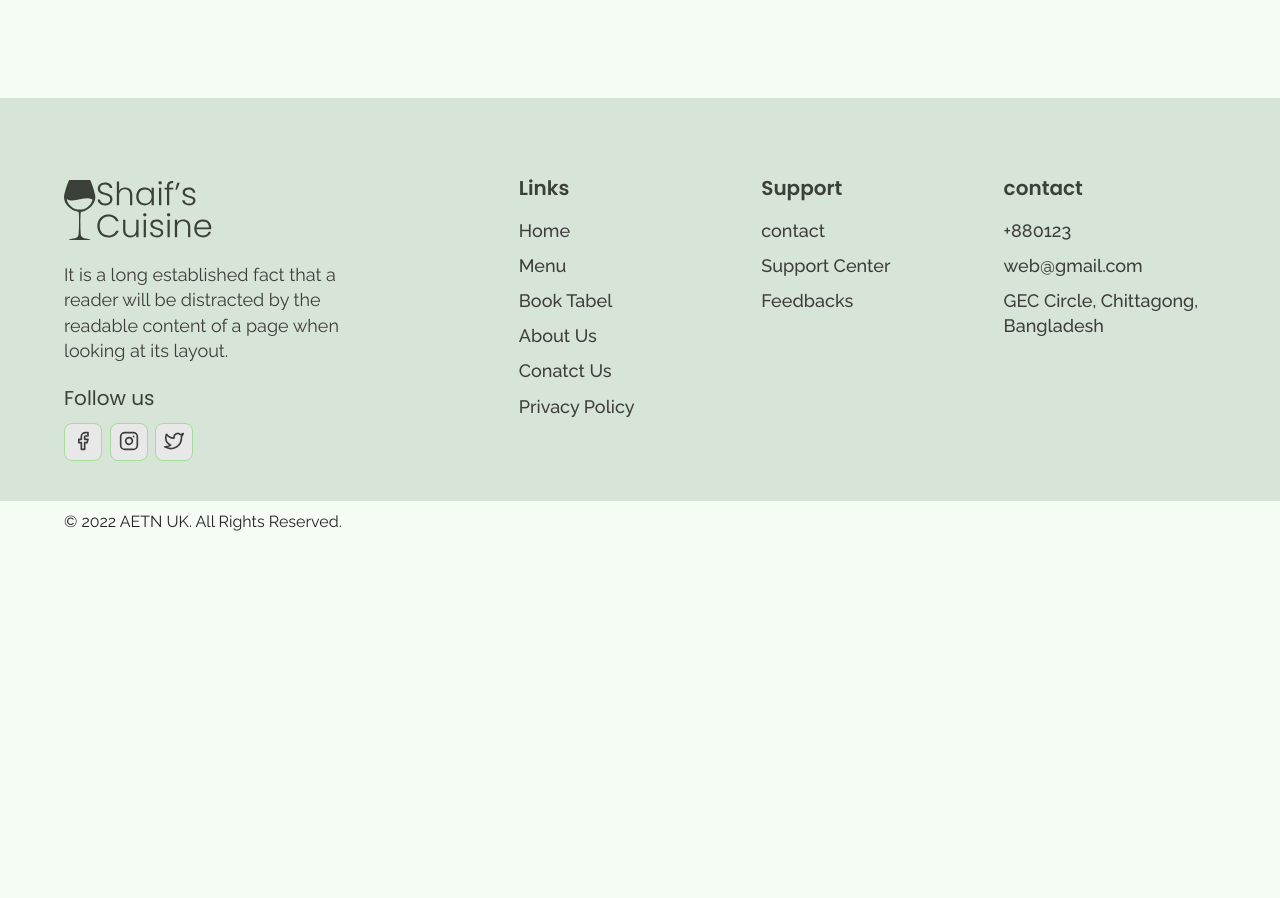
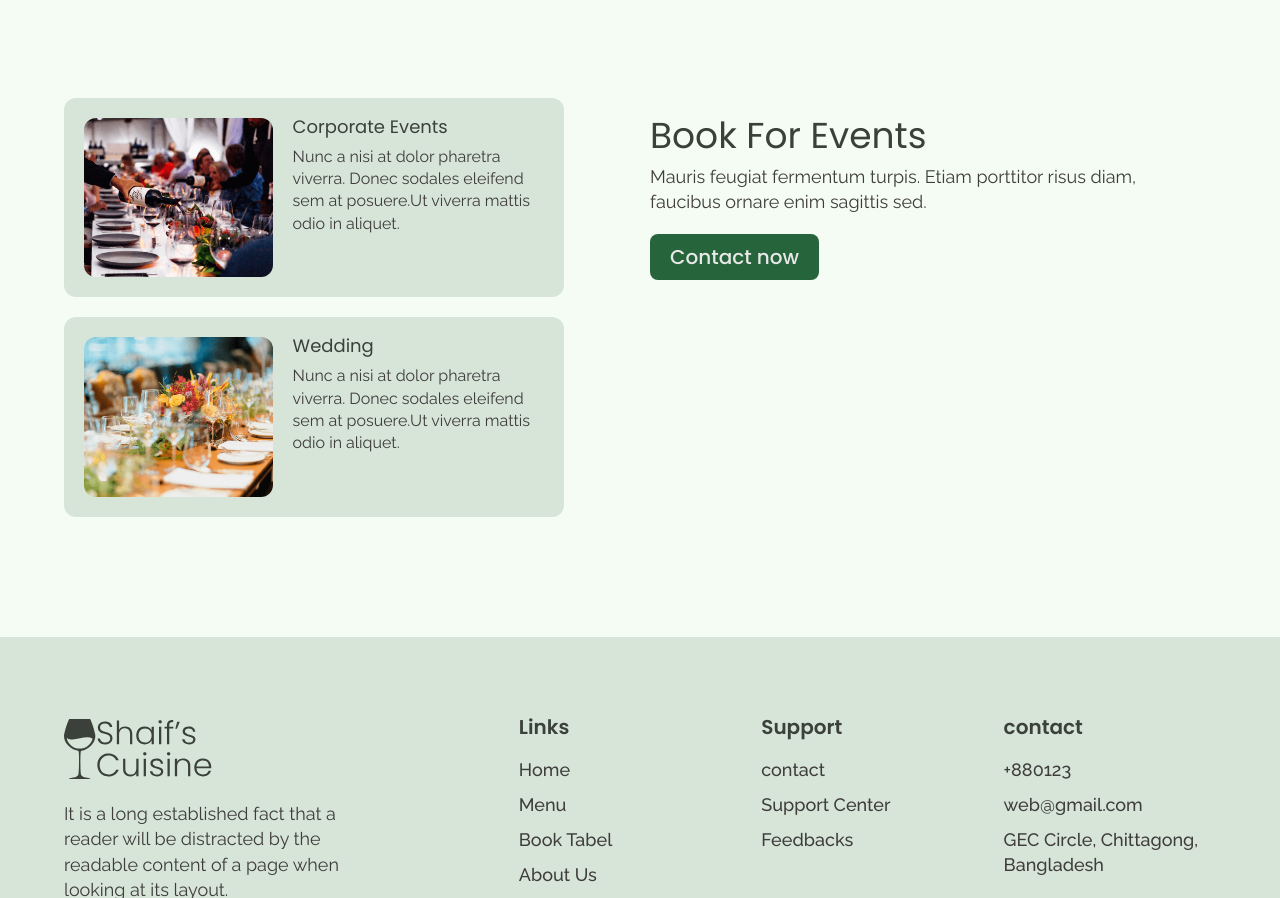
Before and after one commit to yegiii/RestaurantWebsite, a website: page index.html in a window 1280 px wide. Shown: the part 3568-4466 px from the top of the page. Before the commit the page ends 4111 px from the top, so only its background shows below. Drawn offline with nearby package versions, Linux system fonts and the light colour scheme.

Commit message:
events info section added

```diff
--- a/home.css
+++ b/home.css
@@ -310,3 +310,84 @@
     max-width: 100px;
   }
 }
+
+/* events info styles */
+#eventsInfo {
+  padding-top: 0;
+}
+.eventsInfo__wrapper {
+  display: flex;
+  flex-direction: column;
+}
+
+.eventsInfo__item {
+  display: flex;
+  gap: 1rem;
+  padding: 1rem;
+  background-color: var(--lightGreen-1);
+  margin-bottom: 1.5rem;
+  border-radius: 12px;
+}
+.eventsInfo__item__img {
+  border-radius: 12px;
+  overflow: hidden;
+  flex: 3;
+}
+.eventsInfo__item__img img {
+  object-fit: cover;
+}
+.eventsInfo__item__info {
+  flex: 4;
+}
+.eventsInfo__item__title {
+  font-size: 1.4rem;
+  margin-bottom: 1rem;
+  color: var(--black-1);
+}
+.eventsInfo__item__text {
+  font-size: 1.4rem;
+  color: var(--black-2);
+}
+.eventsInfo__right {
+  margin-top: 2rem;
+}
+.eventsInfo__title {
+  font-size: 1.8rem;
+  color: var(--black-1);
+  margin-bottom: 1rem;
+}
+.eventsInfo__text {
+  color: var(--black-2);
+  font-size: 1.4rem;
+  margin-bottom: 1rem;
+}
+@media (min-width: 768px) {
+  .eventsInfo__wrapper {
+    flex-direction: row;
+    gap: 2rem;
+  }
+  .eventsInfo__right,
+  .eventsInfo__left {
+    flex: 1;
+  }
+  .eventsInfo__item {
+    padding: 2rem;
+    gap: 2rem;
+    max-width: 500px;
+    margin-bottom: 2rem;
+  }
+  .eventsInfo__item__title {
+    font-size: 1.8rem;
+  }
+  .eventsInfo__item__text {
+    font-size: 1.6rem;
+  }
+  .eventsInfo__title {
+    font-size: 3.6rem;
+  }
+  .eventsInfo__text {
+    max-width: 500px;
+    font-size: 1.8rem;
+    margin-bottom: 2rem;
+  }
+}
--- a/index.html
+++ b/index.html
@@ -283,6 +283,48 @@
     </section>
     <!--* End Events media section -->
 
+    <!--* Events info section  -->
+    <section id="eventsInfo" data-aos="fade-up">
+      <div class="container">
+        <div class="eventsInfo__wrapper">
+          <div class="eventsInfo__left">
+            <div class="eventsInfo__item">
+              <div class="eventsInfo__item__img">
+                <img src="./images/event-corporate.png" alt="" />
+              </div>
+              <div class="eventsInfo__item__info">
+                <h2 class="eventsInfo__item__title">Corporate Events</h2>
+                <p class="eventsInfo__item__text">
+                  Nunc a nisi at dolor pharetra viverra. Donec sodales eleifend
+                  sem at posuere.Ut viverra mattis odio in aliquet.
+                </p>
+              </div>
+            </div>
+            <div class="eventsInfo__item">
+              <div class="eventsInfo__item__img">
+                <img src="./images/event-weedings.png" alt="" />
+              </div>
+              <div class="eventsInfo__item__info">
+                <h2 class="eventsInfo__item__title">Wedding</h2>
+                <p class="eventsInfo__item__text">
+                  Nunc a nisi at dolor pharetra viverra. Donec sodales eleifend
+                  sem at posuere.Ut viverra mattis odio in aliquet.
+                </p>
+              </div>
+            </div>
+          </div>
+          <div class="eventsInfo__right">
+            <h2 class="eventsInfo__title">Book For Events</h2>
+            <p class="eventsInfo__text">
+              Mauris feugiat fermentum turpis. Etiam porttitor risus diam,
+              faucibus ornare enim sagittis sed.
+            </p>
+            <a href="./contact.html" class="btn primary-btn">Contact now</a>
+          </div>
+        </div>
+      </div>
+    </section>
+    <!--* Events info section  -->
     <!--* Footer -->
     <footer>
       <div class="container">
```
